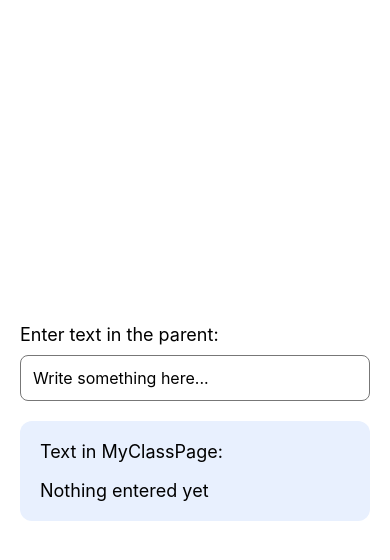
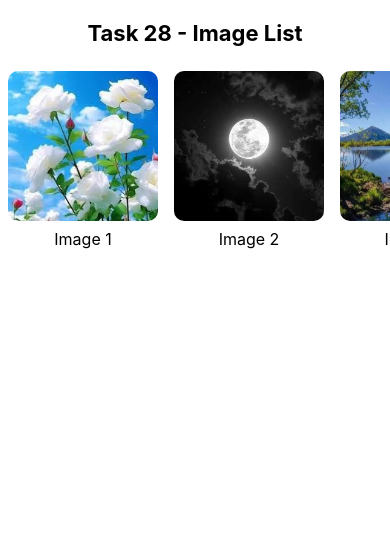
Before and after one commit to ramaalshdefat7-bit/JoVision-react-native-tasks, a React Native app: screen / in a window 390 px wide. Shown: the top 560 px of the page. Built offline with nearby package versions, Linux system fonts and the light colour scheme.

Commit message:
Complete Task 28

```diff
--- a/App.tsx
+++ b/App.tsx
@@ -12,12 +12,13 @@ import Task24 from './Tasks/Task24';
 import Task25 from './Tasks/Task25';
 import Task26 from './Tasks/Task26';
 import Task27 from './Tasks/Task27';
+import Task28 from './Tasks/Task28';
 
 export default function App() {
   return (
     <SafeAreaView style={styles.container}>
       <StatusBar barStyle="dark-content" />
-      <Task25/>
+      <Task28/>
     </SafeAreaView>
   );
 }
--- /dev/null
+++ b/Tasks/Task28.tsx
@@ -0,0 +1,85 @@
+
+import React from 'react';
+import {
+  View,
+  Text,
+  Image,
+  ScrollView,
+  TouchableOpacity,
+  Alert,
+  StyleSheet,
+} from 'react-native';
+
+const images = [
+  require('../Resource/flower.jpg'),
+  require('../Resource/moon.jpg'),
+  require('../Resource/sea.jpg'),
+  require('../Resource/flower.jpg'),
+  require('../Resource/moon.jpg'),
+  require('../Resource/sea.jpg'),
+  require('../Resource/flower.jpg'),
+  require('../Resource/moon.jpg'),
+  require('../Resource/sea.jpg'),
+  require('../Resource/flower.jpg'),
+];
+
+export default function Task28() {
+  return (
+    <View style={styles.container}>
+      <Text style={styles.title}>Task 28 - Image List</Text>
+
+      <ScrollView
+        horizontal
+        showsHorizontalScrollIndicator
+      >
+        {images.map((image, index) => (
+          <TouchableOpacity
+            key={index}
+            onPress={() =>
+              Alert.alert(
+                'Image Selected',
+                `You have selected image : ${index + 1}`,
+              )
+            }
+          >
+            <Image
+              source={image}
+              style={styles.image}
+              resizeMode="cover"
+            />
+
+            <Text style={styles.number}>
+              Image {index + 1}
+            </Text>
+          </TouchableOpacity>
+        ))}
+      </ScrollView>
+    </View>
+  );
+}
+
+const styles = StyleSheet.create({
+  container: {
+    flex: 1,
+    justifyContent: 'center',
+    backgroundColor: '#FFFFFF',
+    paddingVertical: 20,
+  },
+  title: {
+    fontSize: 22,
+    fontWeight: 'bold',
+    textAlign: 'center',
+    marginBottom: 25,
+  },
+  image: {
+    width: 150,
+    height: 150,
+    marginHorizontal: 8,
+    borderRadius: 10,
+  },
+  number: {
+    fontSize: 16,
+    textAlign: 'center',
+    marginTop: 8,
+  },
+});
```
